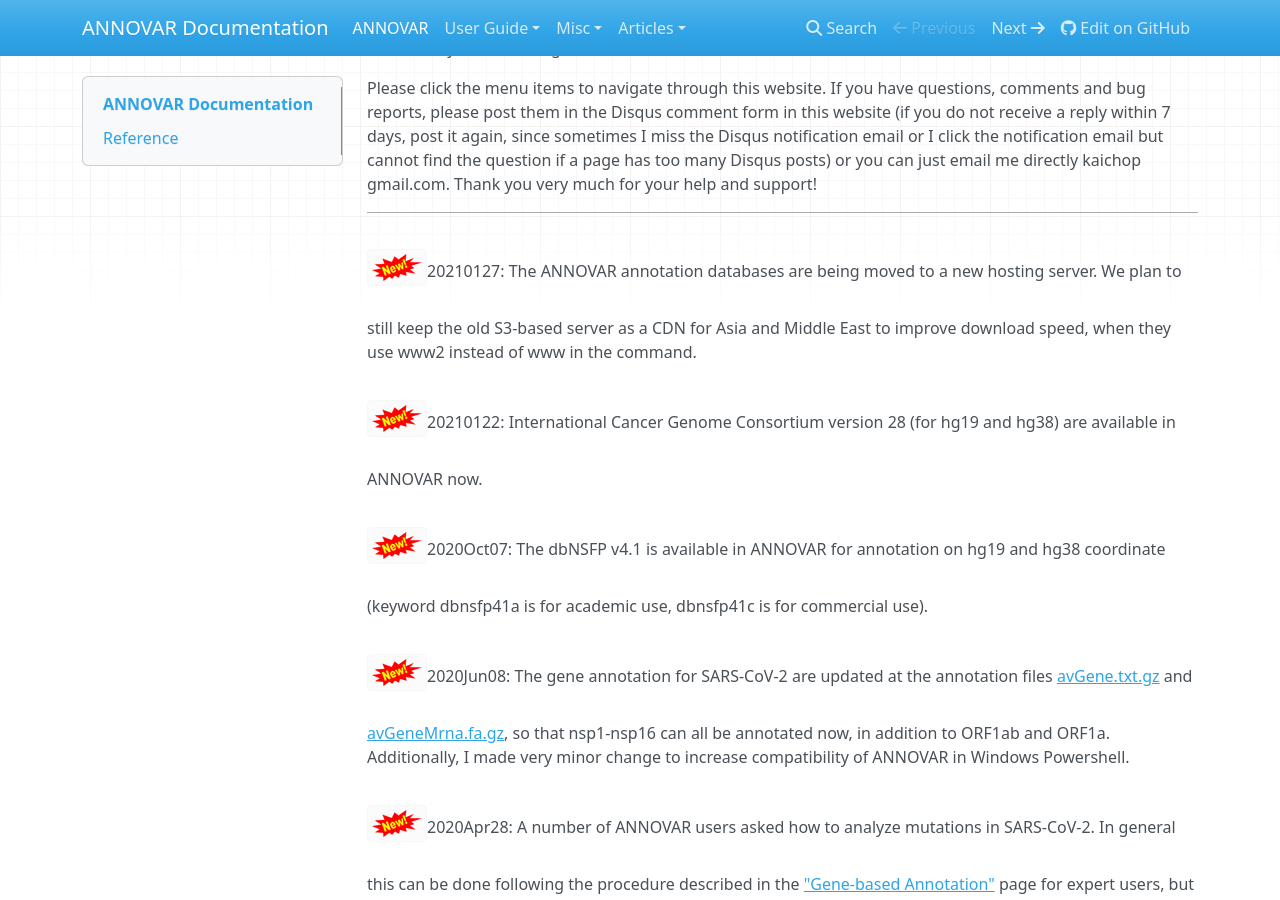
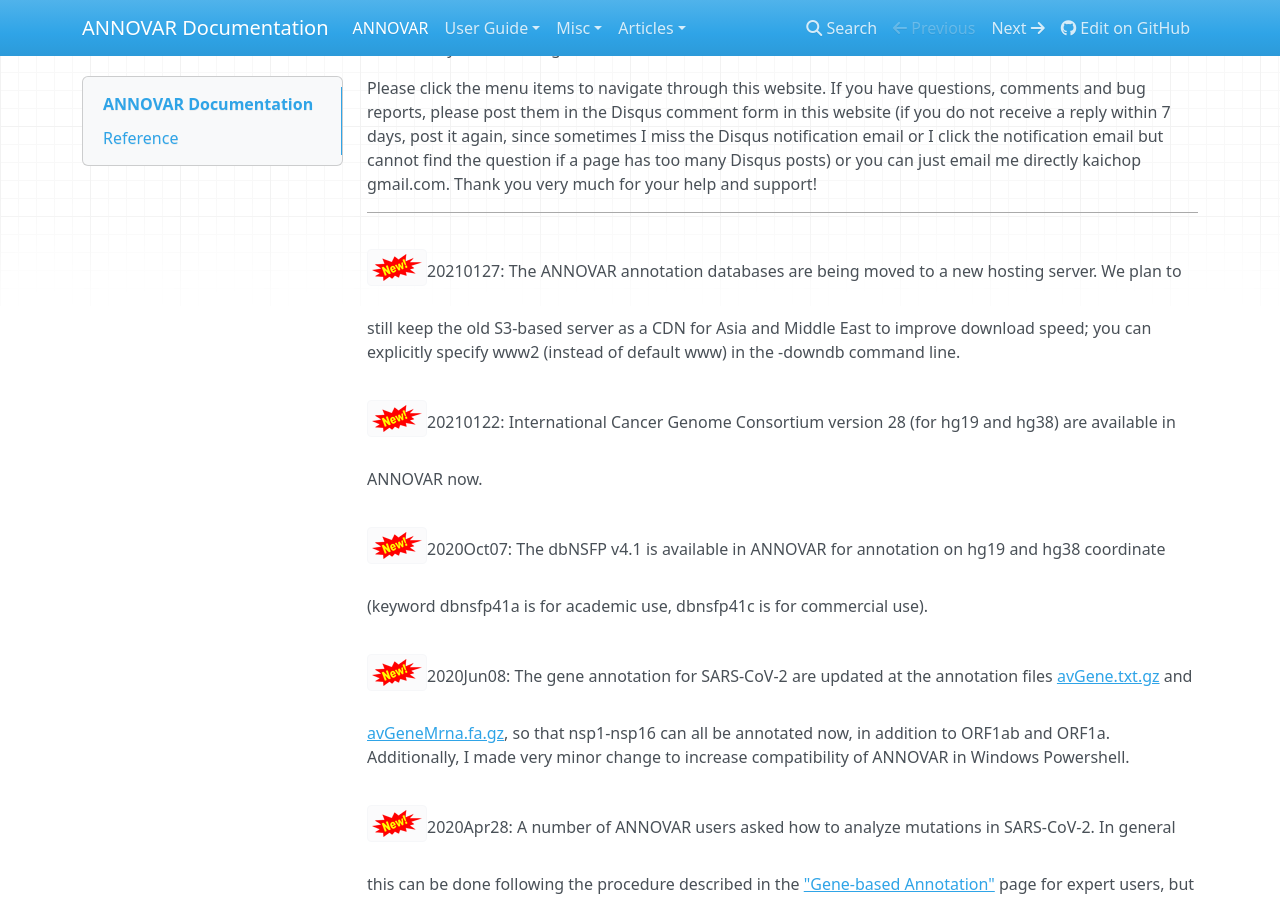
Before and after one commit to WGLab/doc-ANNOVAR, an MkDocs documentation site: the page built from docs/index.md, in a window 1280 px wide and 900 px high, scrolled down 546 px. Built offline with MkDocs 1.6.1, drawn with Linux system fonts in a browser that asks for light colours; nearby versions of some CDN libraries; old or Windows-style settings are respelled for this version of MkDocs.

Commit message:
Update index.md

```diff
--- a/docs/index.md
+++ b/docs/index.md
@@ -11,7 +11,7 @@ Please click the menu items to navigate through this website. If you have questi
 
 ---
 
-![new](img/new.png)20210127: The ANNOVAR annotation databases are being moved to a new hosting server. We plan to still keep the old S3-based server as a CDN for Asia and Middle East to improve download speed, when they use www2 instead of www in the command.
+![new](img/new.png)20210127: The ANNOVAR annotation databases are being moved to a new hosting server. We plan to still keep the old S3-based server as a CDN for Asia and Middle East to improve download speed; you can explicitly specify www2 (instead of default www) in the -downdb command line.
 
 ![new](img/new.png)20210122: International Cancer Genome Consortium version 28 (for hg19 and hg38) are available in ANNOVAR now.
 
```
